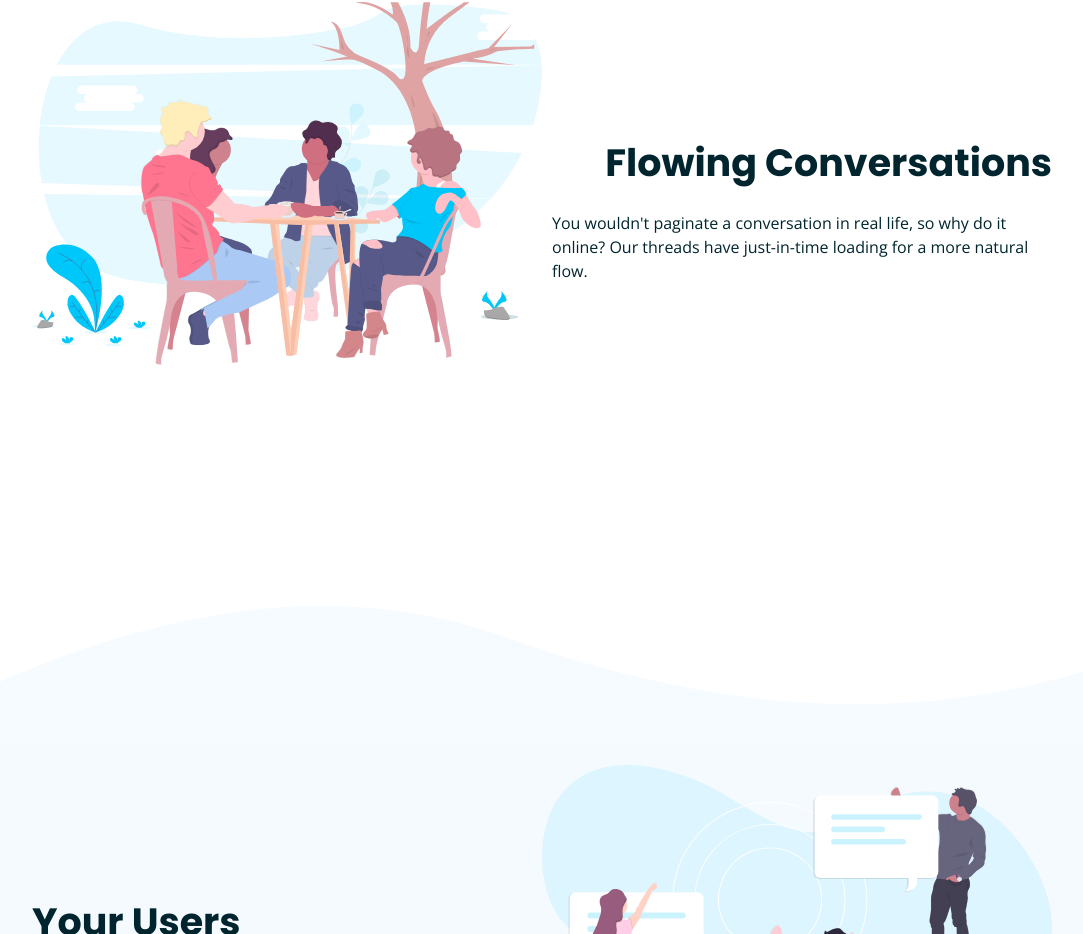
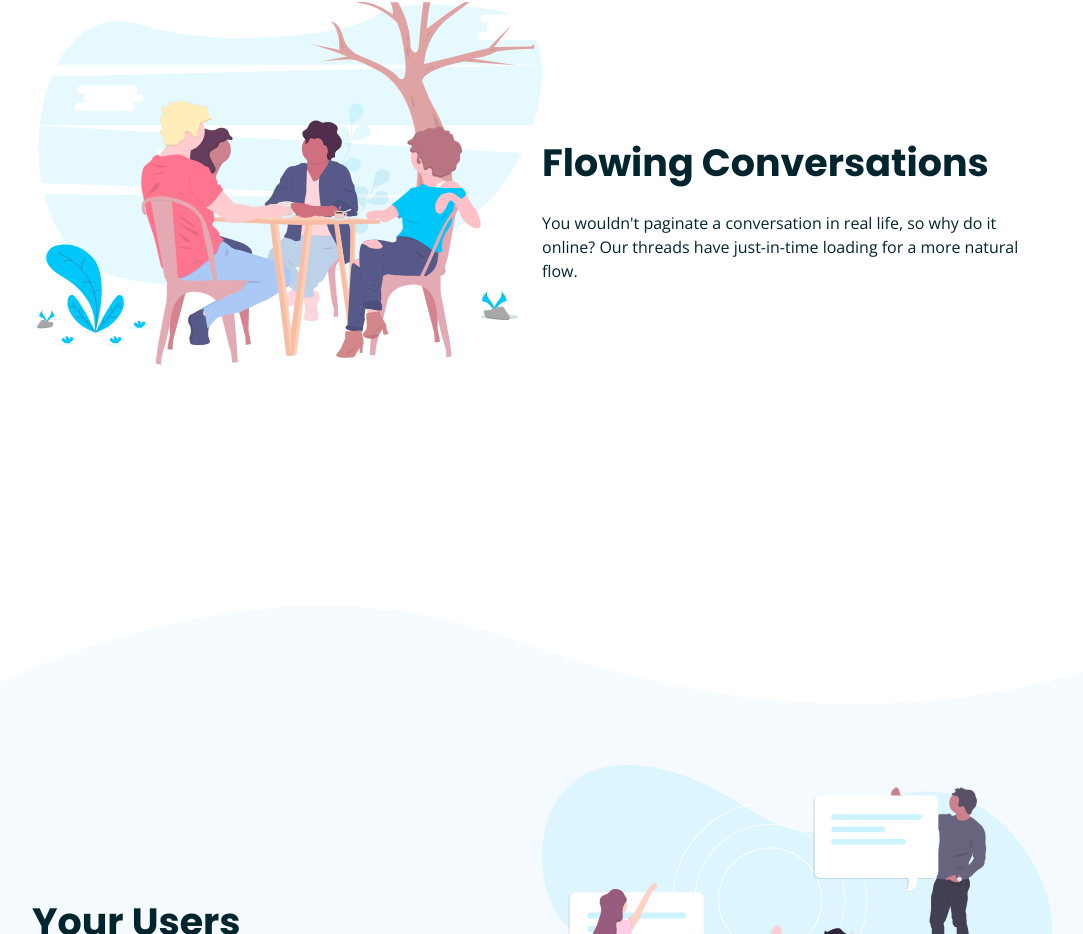
Before and after one commit to armino-dev/huddle-landing-page, a Next.js app: page / in a window 1280 px wide. Shown: the part 3291-4225 px from the top of the page, without its empty margins (98-1181 px from the left). Built offline with nearby package versions, Linux system fonts and the light colour scheme.

Commit message:
Minor changes

```diff
--- a/pages/index.js
+++ b/pages/index.js
@@ -48,7 +48,7 @@ your audience. Create connections with your users as you engage in genuine discu
             <div className="col w50 center flex-start">
               <img src="/images/illustration-flowing-conversation.svg" alt="Flowing Conversation Illustration" />
             </div>
-            <div className="col w50 center flex-end">
+            <div className="col w50 center flex-start">
 
                 <h2>Flowing Conversations</h2>
                 <p>You wouldn't paginate a conversation in real life, so why do it online?
```
